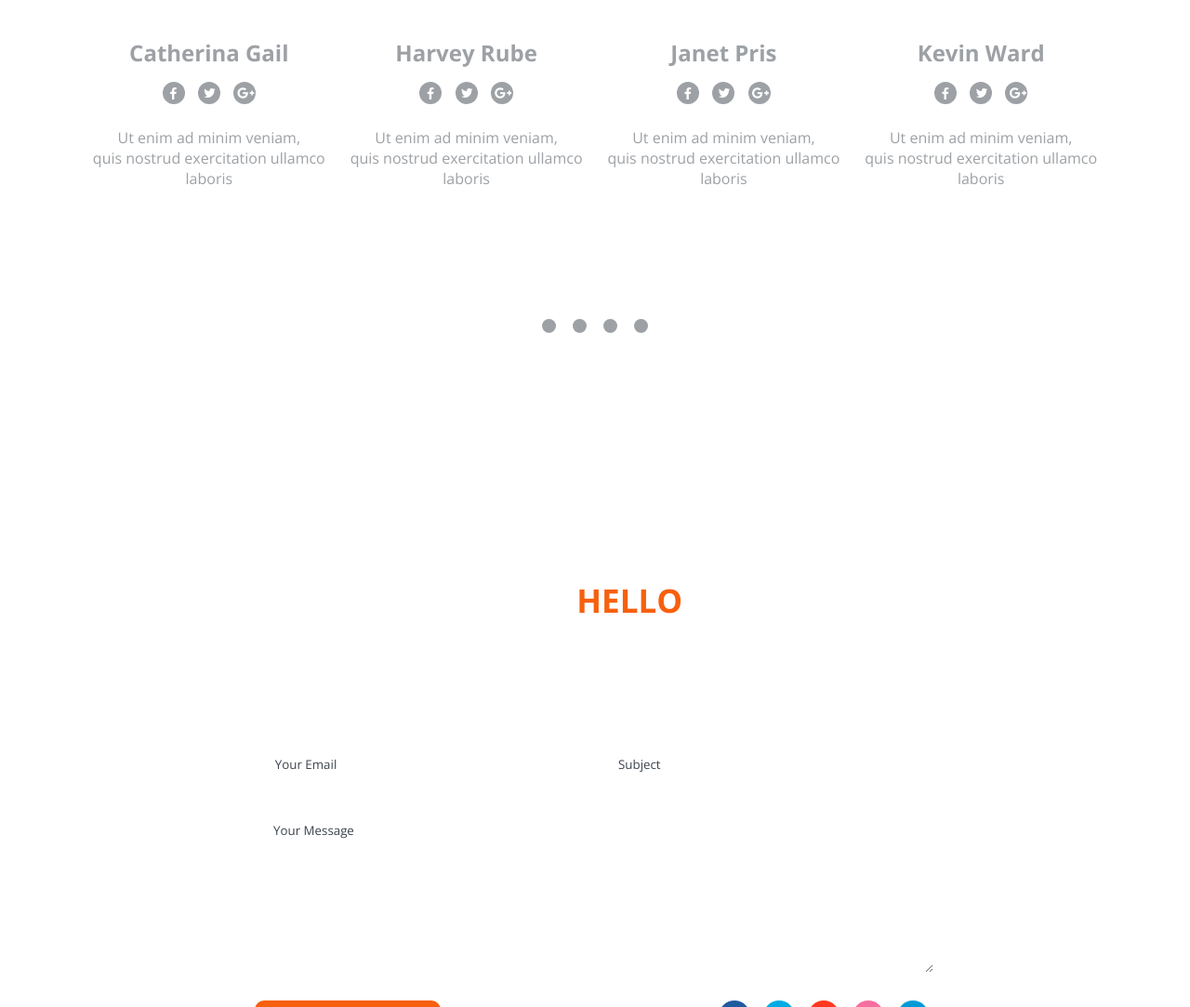
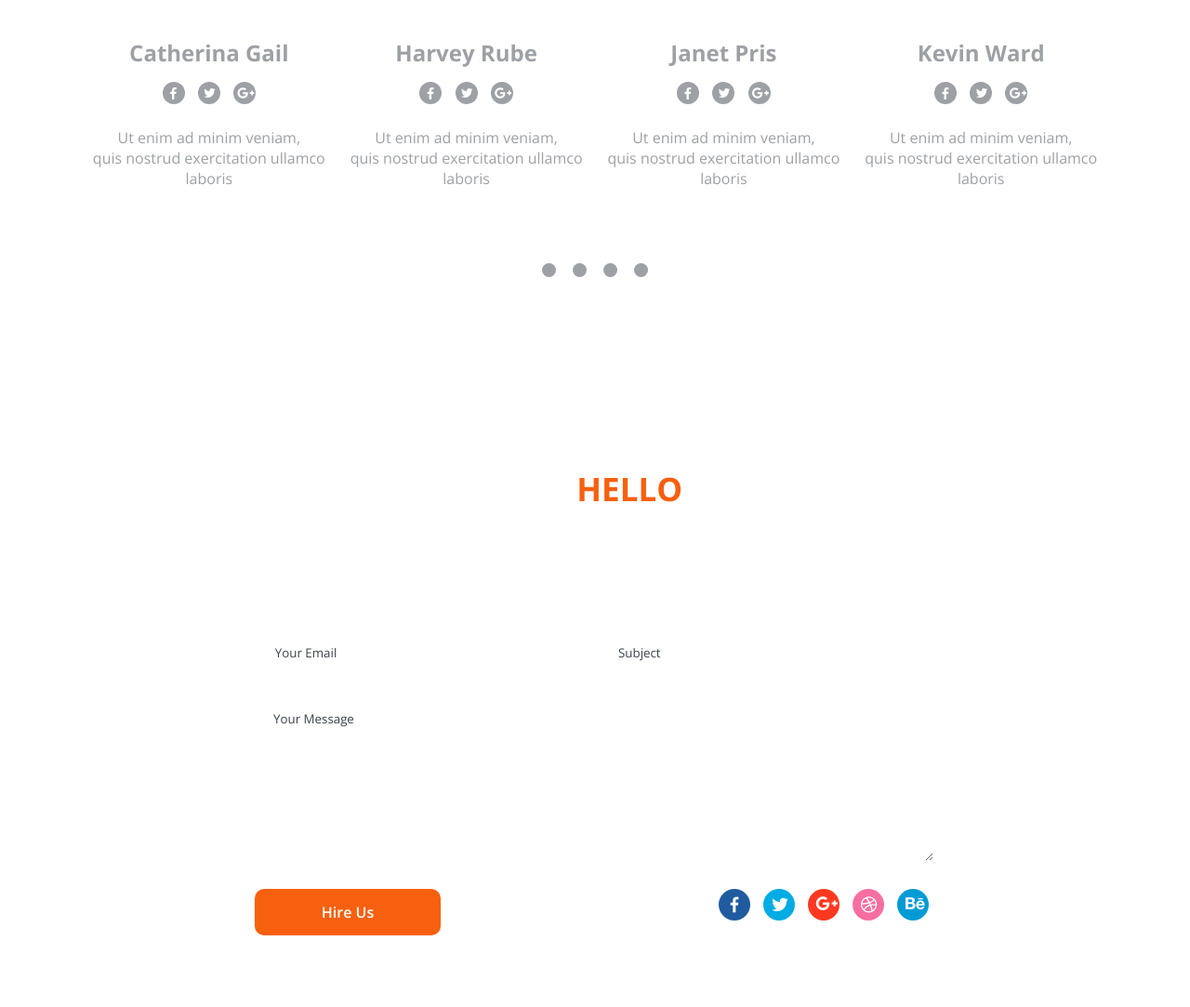
Before and after one commit to Nahidul-Islam-Rafi/Tanatos, a plain HTML site: page index.html in a window 1280 px wide. Shown: the part 2694-3777 px from the top of the page at 93% size. Drawn offline with nearby package versions, Linux system fonts and the light colour scheme.

Commit message:
Update style.css

```diff
--- a/css/style.css
+++ b/css/style.css
@@ -474,7 +474,6 @@ header {
 }
 
 .selection-dots {
-  margin: 60px 0px;
   text-align: center;
 }
 .dot {
```
